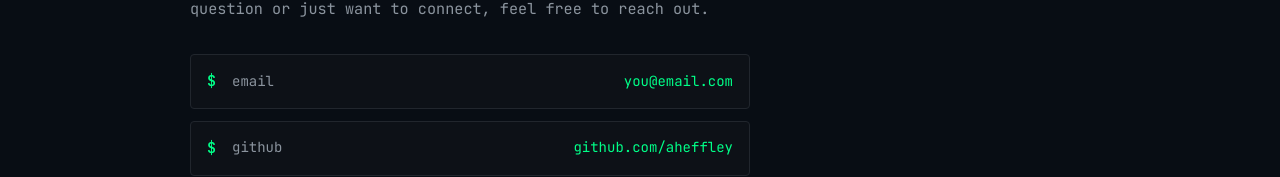
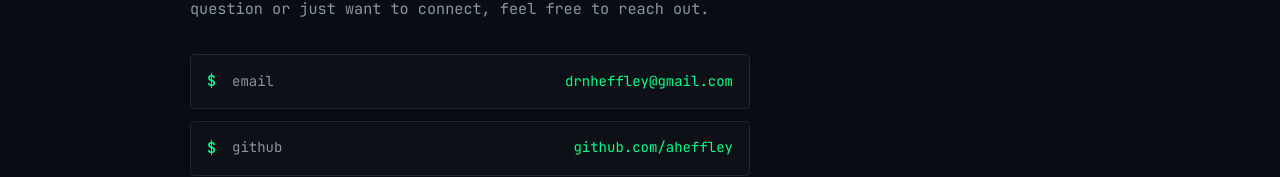
Before and after one commit to HeffleyA/heffleya.github.io, a Vue app: page / in a window 1280 px wide. Shown: the part 2200-2377 px from the top of the page. Built offline with nearby package versions, Linux system fonts and the light colour scheme.

Commit message:
Updated Contacts

```diff
--- a/src/components/ContactSection.vue
+++ b/src/components/ContactSection.vue
@@ -12,14 +12,14 @@
           <a href="mailto:you@email.com" class="contact-item">
             <span class="cmd-prompt">$</span>
             <span class="cmd-name">email</span>
-            <span class="cmd-value">you@email.com</span>
+            <span class="cmd-value">drnheffley@gmail.com</span>
           </a>
-          <a href="https://github.com/aheffley" target="_blank" rel="noopener" class="contact-item">
+          <a href="https://github.com/HeffleyA" target="_blank" rel="noopener" class="contact-item">
             <span class="cmd-prompt">$</span>
             <span class="cmd-name">github</span>
             <span class="cmd-value">github.com/aheffley</span>
           </a>
-          <a href="https://linkedin.com/in/yourprofile" target="_blank" rel="noopener" class="contact-item">
+          <a href="https://www.linkedin.com/in/adrian-heffley/" target="_blank" rel="noopener" class="contact-item">
             <span class="cmd-prompt">$</span>
             <span class="cmd-name">linkedin</span>
             <span class="cmd-value">linkedin.com/in/yourprofile</span>
```
